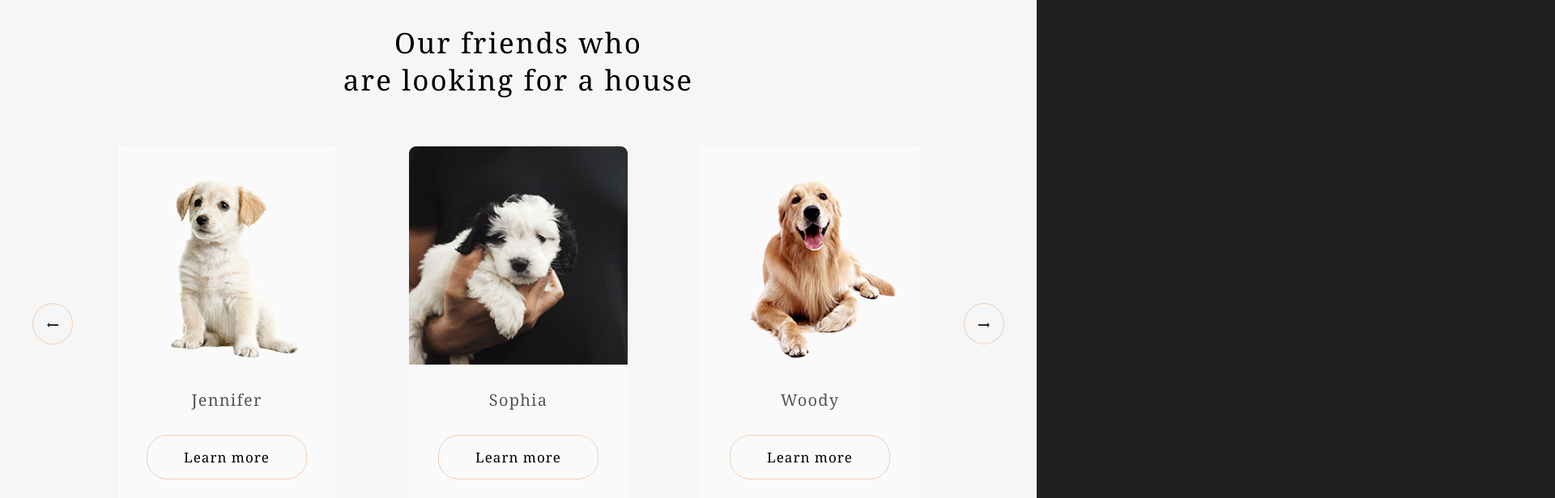
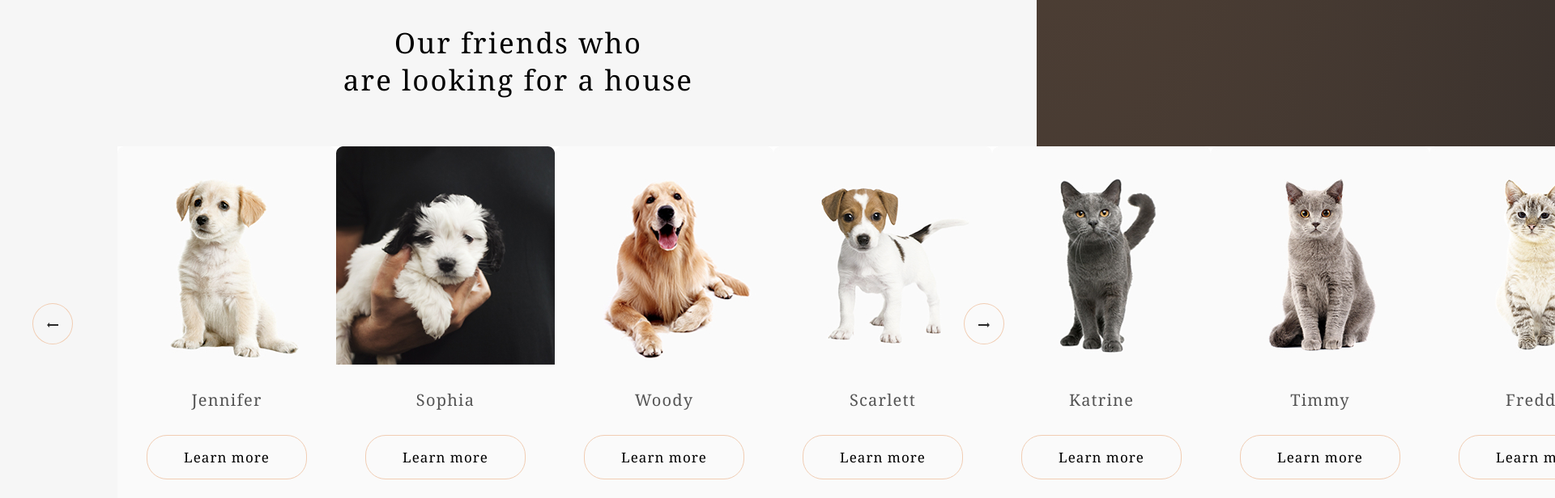
Before and after one commit to laluna93/Shelter, a website built with webpack: page src/index.html in a window 1280 px wide. Both pictures are taken after a click on the button 65 px from the left and 1956 px from the top of the page. Shown: the part 1556-2172 px from the top of the page at 81% size, 1920 px wide, since content can reach past the window. Built offline with nearby package versions, Linux system fonts and the light colour scheme; files whose address does not match are found by name.

Commit message:
feat: added an interface and wrapper-cards for pet cards, implemented a class change for the active slide

```diff
--- /dev/null
+++ b/src/model/pets-model.ts
@@ -0,0 +1,11 @@
+export interface Pet {
+    name: string,
+    img: string,
+    type: string,
+    breed: string,
+    description: string,
+    age: string,
+    inoculations: string[],
+    diseases: string[],
+    parasites: string[]
+}
--- a/src/styles/pets-page.scss
+++ b/src/styles/pets-page.scss
@@ -36,7 +36,6 @@
             border-radius: 100%;
             background-color: transparent;
             border: 1px solid #F1CDB3;
-
         }
         .right {
             right: 0;
@@ -44,12 +43,16 @@
         .slider {
             max-width: 990px;
             display: flex;
-            overflow: hidden;
             margin: 0 auto;
             .wrapper-cards {
+                position: relative;
+                // display: none;
                 display: flex;
-                gap: 90px;
 
+                &.active {
+                    display: flex;
+                    gap: 90px;
+                }
                 .card {
                     display: flex;
                     flex-direction: column;
@@ -84,3 +87,19 @@
         }
     }
 }
+
+.test{
+    transform: translateX(520px);
+}
+
+@keyframes slider {
+    0% {
+        transform: translateX(0)
+    }
+    50% {
+        transform: translateX(-620px)
+    }
+    100% {
+        transform: translateX(-990px)
+    }
+}
--- a/src/ts/create-cards.ts
+++ b/src/ts/create-cards.ts
@@ -1,11 +1,20 @@
+import { Pet } from '../model/pets-model';
 import { petsSlider } from './selectors';
+import { arrayPets } from './variables';
 
-function createCards(pets: any) {
+export function createCards(pets: Pet[], id:number) {
+  console.log(id);
+
   const wrapperCards = document.createElement('div');
 
   wrapperCards.classList.add('wrapper-cards');
+  wrapperCards.setAttribute('id', `${id}`);
+  if (wrapperCards.id === '1') {
+    wrapperCards.classList.add('active');
+  }
+
   petsSlider?.append(wrapperCards);
-  pets.forEach((card:any) => {
+  pets.forEach((pet:Pet) => {
     const wrapperCard = document.createElement('div');
     const imgPet = document.createElement('img');
     const titlePet = document.createElement('h3');
@@ -16,19 +25,18 @@ function createCards(pets: any) {
     titlePet.classList.add('title-pet');
     btnPet.classList.add('btn-pet');
 
-    imgPet.src = card.img;
-    imgPet.setAttribute('alt', `${card.type} ${card.name}`);
-    titlePet.textContent = card.name;
+    imgPet.src = pet.img;
+    imgPet.setAttribute('alt', `${pet.type} ${pet.name}`);
+    titlePet.textContent = pet.name;
     btnPet.textContent = 'Learn more';
     btnPet.onclick = () => {
-      console.log('click', card.name);
+      console.log('click', pet.name);
     };
 
-    wrapperCard.append(imgPet);
-    wrapperCard.append(titlePet);
-    wrapperCard.append(btnPet);
+    wrapperCard.append(imgPet, titlePet, btnPet);
     wrapperCards.append(wrapperCard);
   });
+  arrayPets.push(wrapperCards);
+
+  return wrapperCards;
 }
-
-export { createCards };
--- a/src/ts/get-pets.ts
+++ b/src/ts/get-pets.ts
@@ -1,12 +1,14 @@
+import { Pet } from '../model/pets-model';
 import { createCards } from './create-cards';
 
 const getPets = async (path: string) => {
   const res = await fetch(path);
   const data = await res.json();
+  let count = 0;
 
-  return data.forEach((e:any, i:number) => {
+  return data.forEach((pet:Pet, i:number) => {
     if (i % 3 === 0) {
-      createCards(data.slice(i, i + 3));
+      createCards(data.slice(i, i + 3), count += 1);
     }
   });
 };
--- /dev/null
+++ b/src/ts/number-page.ts
@@ -0,0 +1,3 @@
+export function editNumberPage(numberPage:number) {
+  console.log(numberPage);
+}
--- a/src/ts/selectors.ts
+++ b/src/ts/selectors.ts
@@ -1,4 +1,4 @@
-const petsSlider = document.querySelector('.slider');
+const petsSlider = document.querySelector('.slider') as HTMLDivElement;
 const btnLeftSlider = document.querySelector('.btn-arrow.left') as HTMLButtonElement;
 const btnRightSlider = document.querySelector('.btn-arrow.right') as HTMLButtonElement;
 
--- a/src/ts/slider.ts
+++ b/src/ts/slider.ts
@@ -1,13 +1,38 @@
+import { editNumberPage } from './number-page';
 import { btnLeftSlider, btnRightSlider } from './selectors';
+import { arrayPets } from './variables';
 
 export function slider() {
+  let numberPage: any = 1;
+  const pageLocal = localStorage.getItem('page');
+
   btnLeftSlider.onclick = () => {
-    console.log('1');
+    numberPage > 1 ? numberPage -= 1 : numberPage = pageLocal;
+    localStorage.setItem('page', `${numberPage}`);
+    activeSlide();
+    editNumberPage(numberPage);
   };
 
   btnRightSlider.onclick = () => {
-    console.log('2');
+    numberPage !== pageLocal ? numberPage += 1 : numberPage = 1;
+    localStorage.setItem('page', `${numberPage}`);
+    activeSlide();
+    editNumberPage(numberPage);
   };
 
-  console.log(btnLeftSlider, btnRightSlider);
+  return editNumberPage(numberPage);
 }
+
+function activeSlide() {
+  const pageLocal = localStorage.getItem('page');
+
+  arrayPets.forEach((slide) => {
+    if (slide.id === pageLocal) {
+      slide.classList.add('active');
+      console.log(slide);
+    } else {
+      slide.classList.remove('active');
+    }
+  });
+  console.log(pageLocal);
+}
--- a/src/ts/variables.ts
+++ b/src/ts/variables.ts
@@ -1,3 +1,4 @@
 const pathPets = './assets/json/pets.json';
+const arrayPets: any[] = [];
 
-export { pathPets };
+export { pathPets, arrayPets };
```
